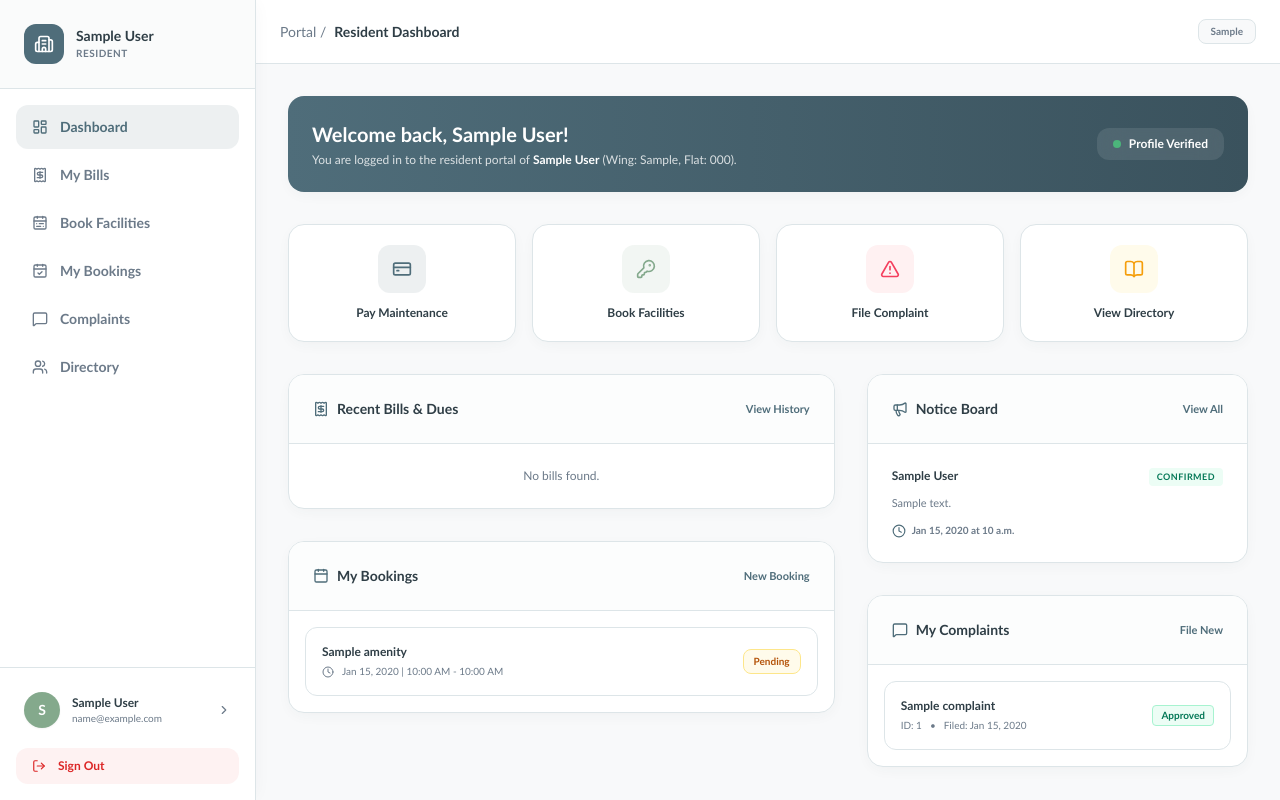
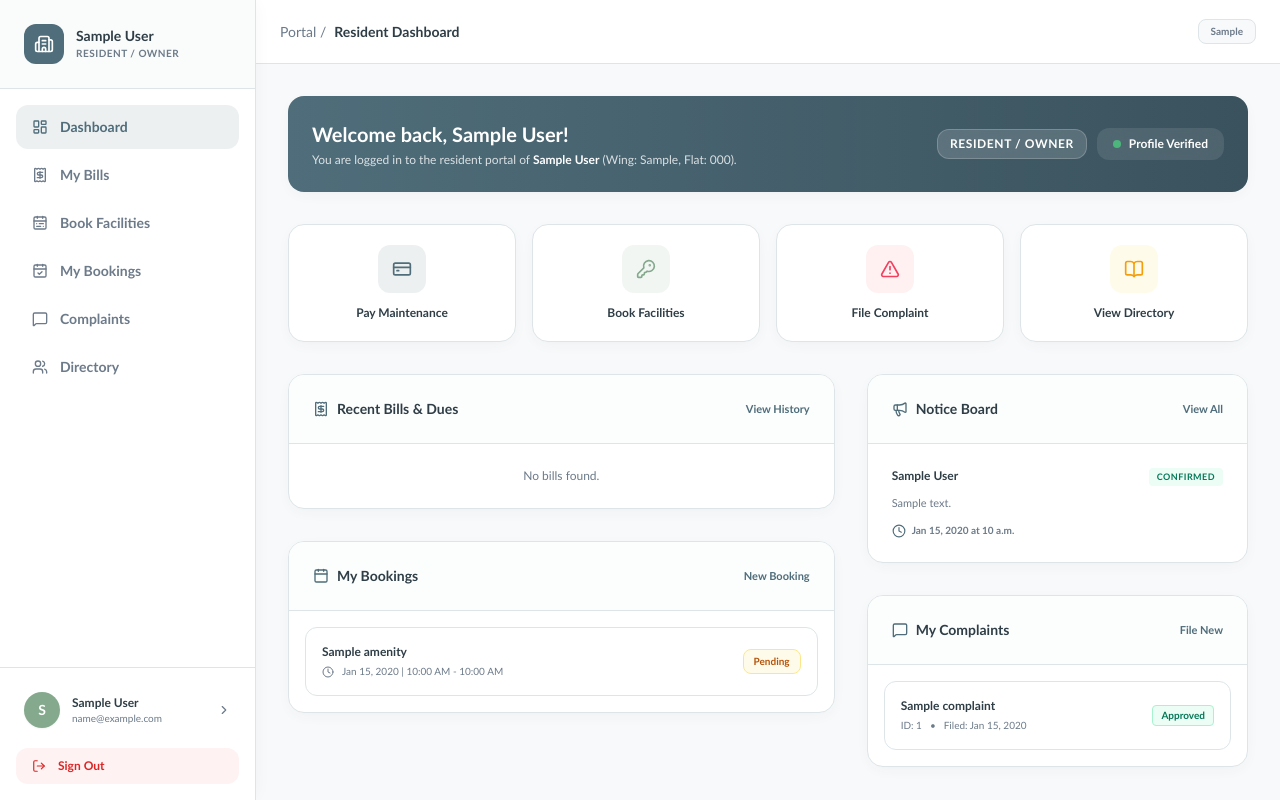
Before and after one commit to technerdsreenath/SocietyHub, a Django app: page /dashboard/ in a window 1280 px wide. Run offline with Django 5.2, Linux system fonts and the light colour scheme; a user stored in the database is signed in; tables that the repository leaves empty hold one stand-in row (values such as "Sample post"); some libraries are stand-ins or nearby versions.

Commit message:
feat(resident): display resident ownership type (Owner/Tenant) in portal
- Update sidebar in base.html to show 'Resident / Owner' or 'Resident / Tenant'
- Add resident type badge to dashboard welcome header card
- Update role display in edit profile template to include owner/tenant status
- Clean up redundant template files

```diff
--- a/SocietyHub/templates/auth/edit_profile.html
+++ b/SocietyHub/templates/auth/edit_profile.html
@@ -41,7 +41,7 @@
                 </div>
                 <div>
                     <h1 class="font-bold text-portal-text text-base tracking-tight">Edit Profile</h1>
-                    <p class="text-xs text-portal-muted font-medium">Role: <span class="capitalize text-portal-primary font-bold">{{ profile.get_role_display }}</span></p>
+                    <p class="text-xs text-portal-muted font-medium">Role: <span class="capitalize text-portal-primary font-bold">{% if profile.role == 'resident' %}Resident / {{ profile.get_resident_type_display }}{% else %}{{ profile.get_role_display }}{% endif %}</span></p>
                 </div>
             </div>
             <a href="{% url 'portal_dashboard' %}" class="text-xs font-bold text-portal-muted hover:text-portal-primary flex items-center gap-1 transition-all">
--- a/SocietyHub/templates/base.html
+++ b/SocietyHub/templates/base.html
@@ -46,7 +46,11 @@
                         {% if request.user.profile.society %}{{ request.user.profile.society.name }}{% else %}Society Hub{% endif %}
                     </h2>
                     <p class="text-[10px] text-portal-muted font-bold uppercase tracking-wider mt-0.5">
-                        {{ request.user.profile.get_role_display }}
+                        {% if request.user.profile.role == 'resident' %}
+                            Resident / {{ request.user.profile.get_resident_type_display }}
+                        {% else %}
+                            {{ request.user.profile.get_role_display }}
+                        {% endif %}
                     </p>
                 </div>
             </a>
--- a/SocietyHub/templates/resident/dashboard.html
+++ b/SocietyHub/templates/resident/dashboard.html
@@ -12,9 +12,14 @@
             <h2 class="text-xl font-bold">Welcome back, {% if user.get_full_name %}{{ user.get_full_name }}{% else %}{{ user.username }}{% endif %}!</h2>
             <p class="text-xs text-white/80 mt-1">You are logged in to the resident portal of <strong class="text-white">{{ profile.society.name }}</strong> (Wing: {{ profile.wing }}, Flat: {{ profile.flat_number }}).</p>
         </div>
-        <div class="px-4 py-2 bg-white/10 rounded-xl backdrop-blur-md text-xs font-semibold flex items-center gap-2">
-            <span class="w-2 h-2 rounded-full bg-green-400 animate-pulse"></span>
-            Profile Verified
+        <div class="flex flex-wrap items-center gap-2.5">
+            <span class="px-3 py-1.5 bg-white/15 border border-white/20 rounded-xl backdrop-blur-md text-xs font-bold uppercase tracking-wider">
+                Resident / {{ profile.get_resident_type_display }}
+            </span>
+            <div class="px-4 py-2 bg-white/10 rounded-xl backdrop-blur-md text-xs font-semibold flex items-center gap-2">
+                <span class="w-2 h-2 rounded-full bg-green-400 animate-pulse"></span>
+                Profile Verified
+            </div>
         </div>
     </div>
 
```
Also changed, not shown: SocietyHub/templates/resident/bookings.html (deleted), SocietyHub/templates/resident/complaints.html (deleted).
